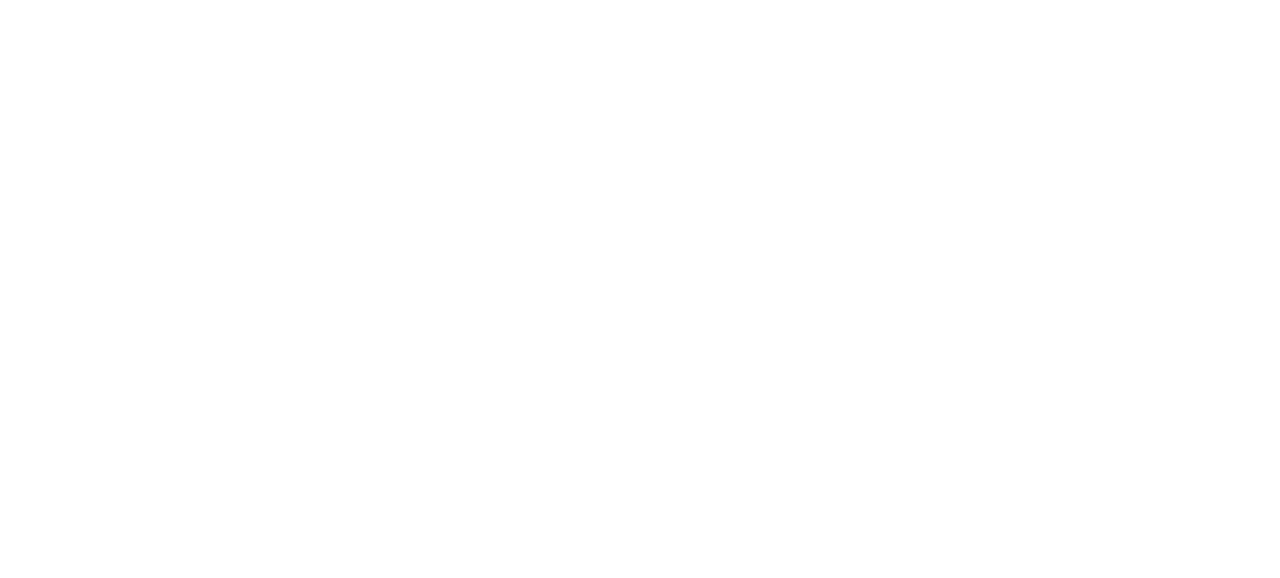
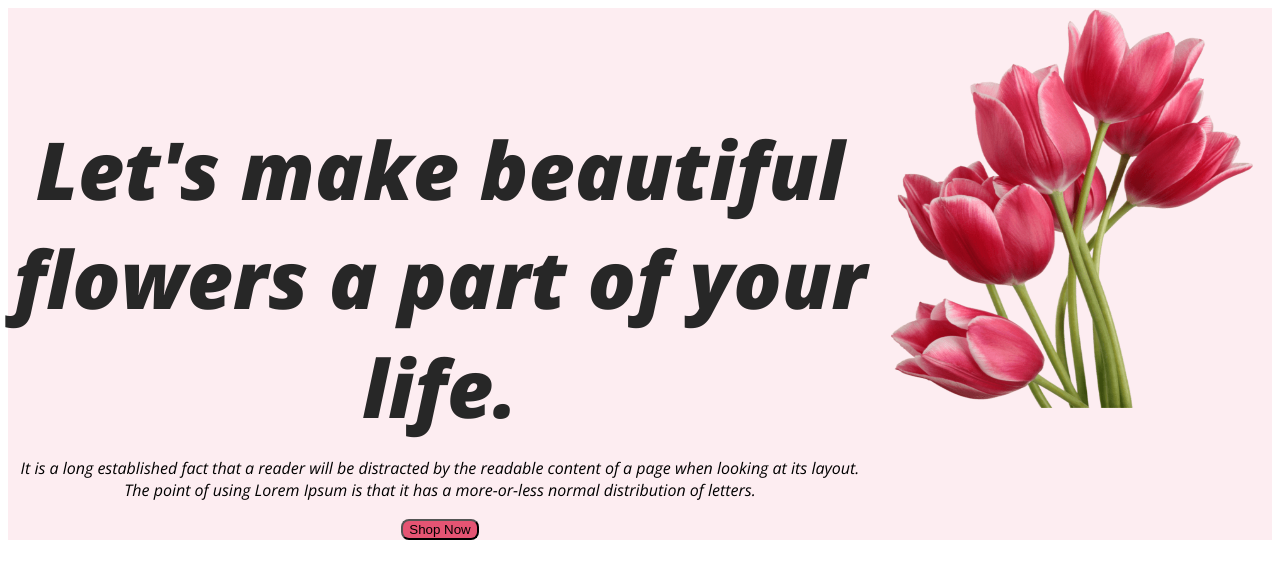
Before and after one commit to Muhammad-Limon/assinment-1, a plain HTML site: page index.html in a window 1280 px wide. Drawn offline with nearby package versions, Linux system fonts and the light colour scheme.

Commit message:
added html file & header's code

```diff
--- a/index.css
+++ b/index.css
@@ -0,0 +1,31 @@
+body {
+    font-family: 'Open Sans', sans-serif;
+}
+
+.header {
+    background-color: rgba(229, 84, 115, 0.10);
+}
+
+.banner {
+    display: flex;
+    text-align: center;
+}
+
+.banner-title {
+    color: #272727;
+    font-size: 80px;
+    font-weight: 800;
+    margin-bottom: 0px;
+    padding: 200px 900px 300px 240;
+}
+
+.btn-primary {
+    border-radius: 8px;
+    background: #E55473;
+}
+
+.flower-pic {
+    width: 400px;
+    height: 400px;
+    flex-shrink: 0;
+}
--- a/index.html
+++ b/index.html
@@ -1,13 +1,29 @@
 <!DOCTYPE html>
 <html lang="en">
+
 <head>
     <meta charset="UTF-8">
     <meta name="viewport" content="width=device-width, initial-scale=1.0">
     <title>assinment</title>
+    <link rel="preconnect" href="https://fonts.googleapis.com">
+    <link rel="preconnect" href="https://fonts.gstatic.com" crossorigin>
+    <link href="https://fonts.googleapis.com/css2?family=Open+Sans:ital,wght@1,400;1,700;1,800&display=swap"
+        rel="stylesheet">
     <link rel="stylesheet" href="index.css">
 </head>
+
 <body>
-    <header>
+    <header class="header">
+        <div class="banner">
+            <div>
+                <h4 class="banner-title">Let's make beautiful flowers a part of your life.</h4>
+                <p>It is a long established fact that a reader will be distracted by the
+                    readable content of a page when looking at its layout. The point of using Lorem Ipsum is that it has
+                    a more-or-less normal distribution of letters.</p>
+                <button class="btn-primary">Shop Now</button>
+            </div>
+            <img class="flower-pic" src="Flower Asset/pngwing 10.png" alt="">
+        </div>
 
     </header>
     <main>
@@ -17,4 +33,5 @@
 
     </footer>
 </body>
+
 </html>
```
